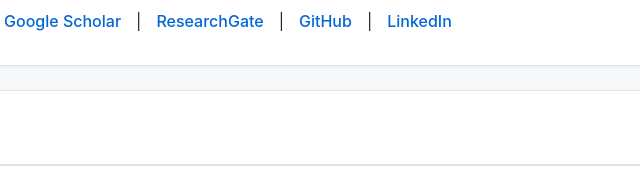
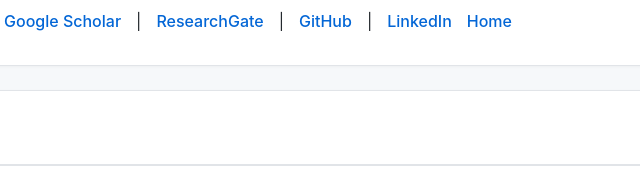
Before and after one commit to pyadavmath/pyadavmath.github.io, a plain HTML site: page index.html in a window 1280 px wide. Shown: the part 224-403 px from the top of the page, 386-1026 px from the left. Drawn offline with Linux system fonts and the light colour scheme.

Commit message:
Update index.html

```diff
--- a/index.html
+++ b/index.html
@@ -154,6 +154,7 @@
                 <a href="https://www.researchgate.net" target="_blank">ResearchGate</a> |
                 <a href="https://github.com/your-username" target="_blank">GitHub</a> |
                 <a href="https://linkedin.com" target="_blank">LinkedIn</a>
+                <a href="/home" target="_blank">Home</a>
             </div>
         </div>
     </div>
```
